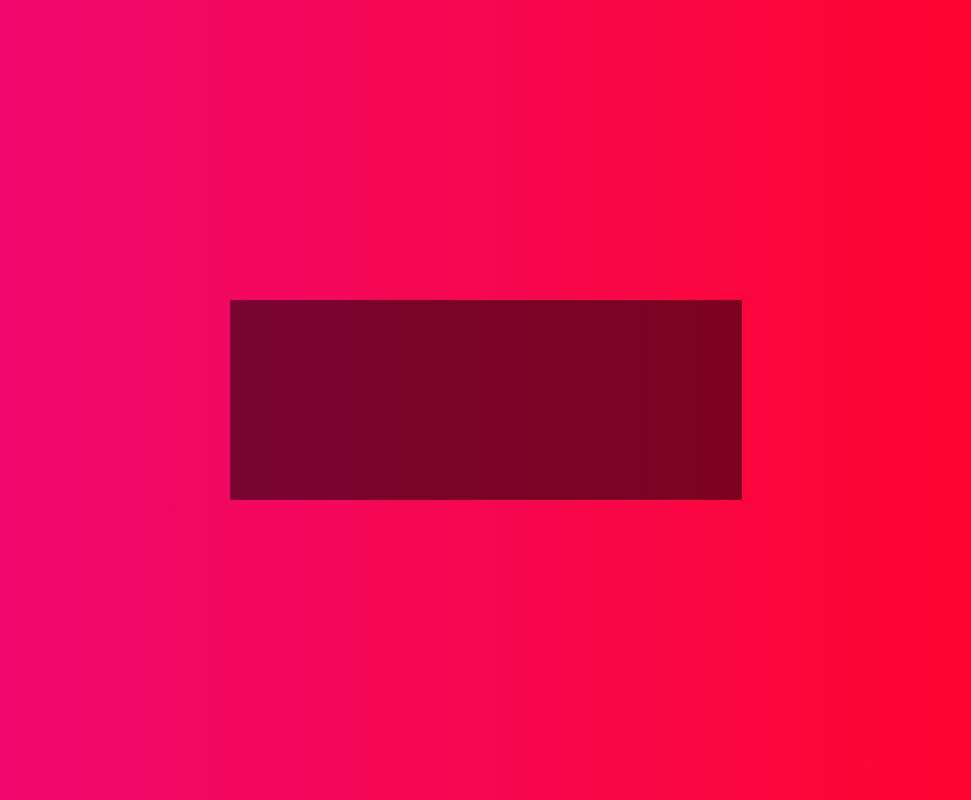
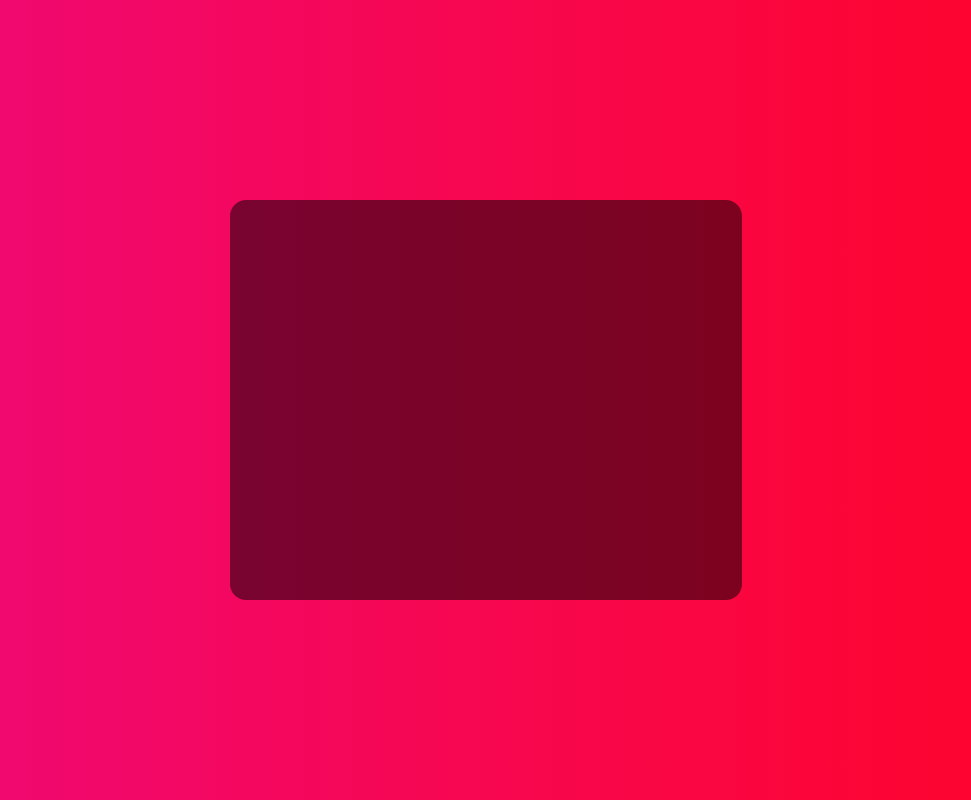
Before and after one commit to TyperGuy/quote-generator, a plain HTML site: page index.html in a window 1280 px wide. Shown: the whole page, without its empty margins (154-1125 px from the left). Drawn offline with Linux system fonts and the light colour scheme.

Commit message:
Starting project

```diff
--- a/index.html
+++ b/index.html
@@ -12,6 +12,13 @@
   <div class="main">
       <div class="quoter">
 
+        <div class="quote-container">
+
+        </div>
+        <div class="controls-container">
+
+        </div>
+
       </div>
   </div>
 
--- a/style.css
+++ b/style.css
@@ -12,6 +12,18 @@ body{
 }
 .quoter{
   width: 40vw;
-  height: 200px;
+  height: 50vh;
   background-color: rgba(0, 0, 0, .5);
+  border-radius: 1rem;
+  display: flex;
+  flex-direction: column;
 }
+.controls-container{
+  width: 100%;
+  height: 20%;
+  border-radius: 0 0 1rem 1rem;
+}
+.quote-container{
+  width: 100%;
+  height: 80%;
+}
```
